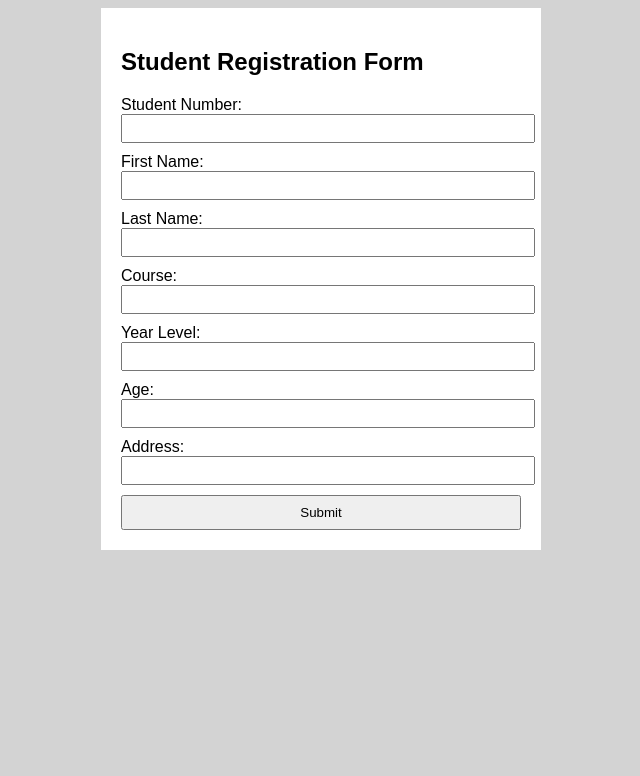
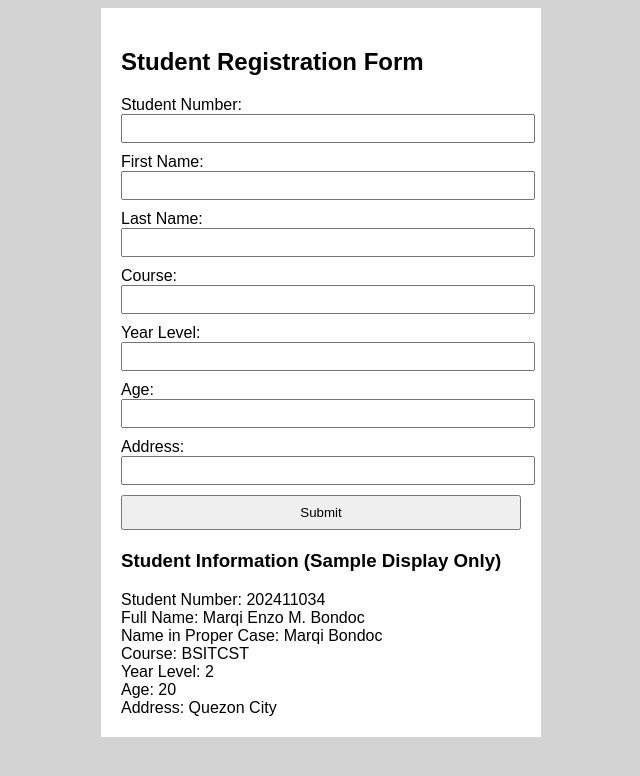
Before and after one commit to Shiro-dev-tech/shiroappdev, a PHP site: page /registration.php in a window 1280 px wide. Shown: the top 776 px of the page, without its empty margins (319-959 px from the left). Run offline with PHP 8.4, Linux system fonts and the light colour scheme.

Commit message:
new changes

```diff
--- a/TSA1/registration.php
+++ b/TSA1/registration.php
@@ -5,7 +5,6 @@
     <title>Student Registration Form</title>
 
     <style>
-
         body{
             font-family: Arial;
             background-color: lightgray;
@@ -29,6 +28,9 @@
             padding: 8px;
         }
 
+        .output{
+            margin-top: 20px;
+        }
     </style>
 
 </head>
@@ -39,7 +41,7 @@
 
 <h2>Student Registration Form</h2>
 
-<form method="POST">
+<form>
 
     Student Number:
     <input type="text" name="studentNo">
@@ -62,35 +64,22 @@
     Address:
     <input type="text" name="address">
 
-    <button type="submit">Submit</button>
+    <button type="button">Submit</button>
 
 </form>
 
-<?php
+<div class="output">
+    <h3>Student Information (Sample Display Only)</h3>
 
-if(isset($_POST['studentNo'])){
+    Student Number: 202411034 <br>
+    Full Name: Marqi Enzo M. Bondoc <br>
+    Name in Proper Case: Marqi Bondoc <br>
+    Course: BSITCST <br>
+    Year Level: 2 <br>
+    Age: 20 <br>
+    Address: Quezon City <br>
 
-    $studentNo = $_POST['studentNo'];
-    $firstName = $_POST['firstName'];
-    $lastName = $_POST['lastName'];
-    $course = $_POST['course'];
-    $year = $_POST['year'];
-    $age = $_POST['age'];
-    $address = $_POST['address'];
-
-    echo "<h3>Student Information</h3>";
-
-    echo "Student Number: " . $studentNo . "<br>";
-    echo "Full Name: " . strtoupper($firstName) . " " . strtoupper($lastName) . "<br>";
-    echo "Name in Proper Case: " . ucwords($firstName . " " . $lastName) . "<br>";
-    echo "Course: " . strtoupper($course) . "<br>";
-    echo "Year Level: " . $year . "<br>";
-    echo "Age: " . number_format($age) . "<br>";
-    echo "Address: " . ucwords($address) . "<br>";
-
-}
-
-?>
+</div>
 
 </div>
 
```
